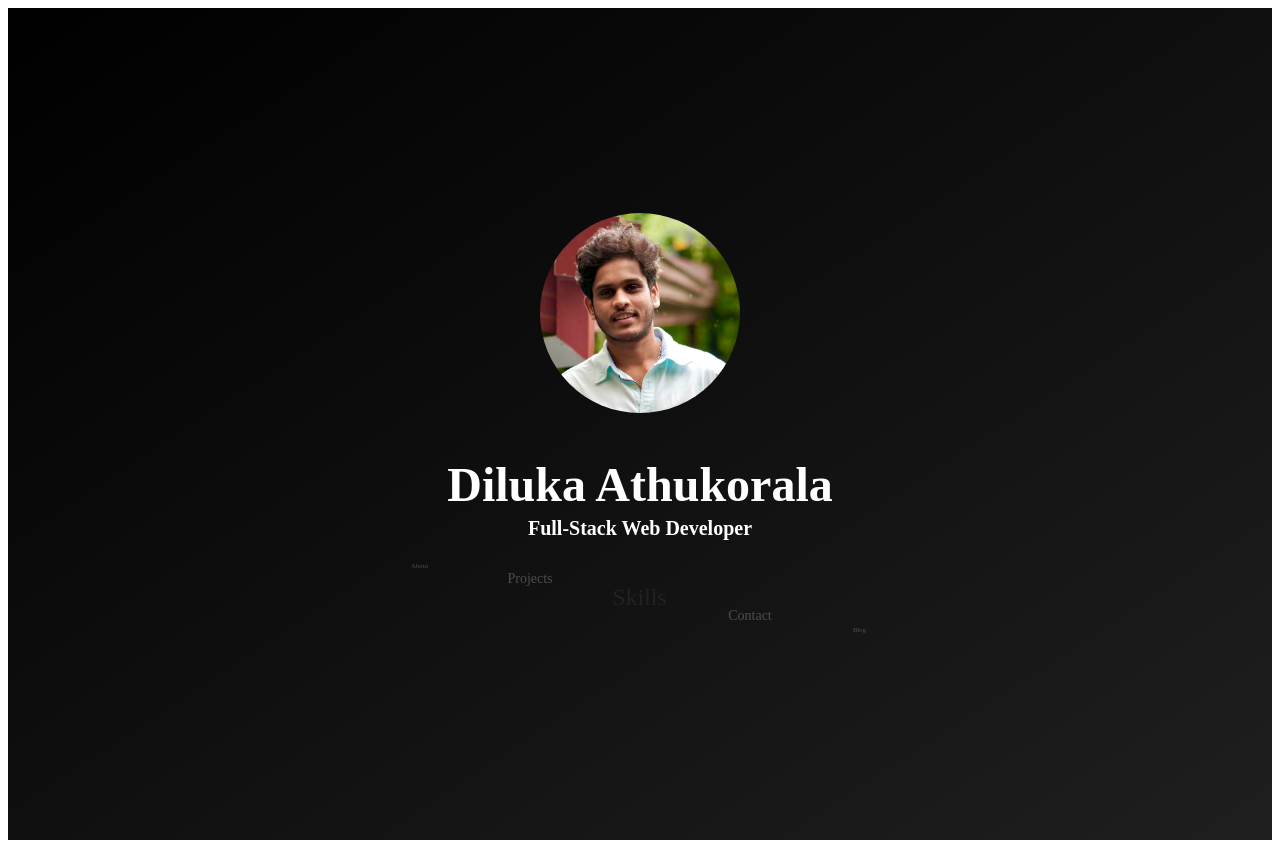
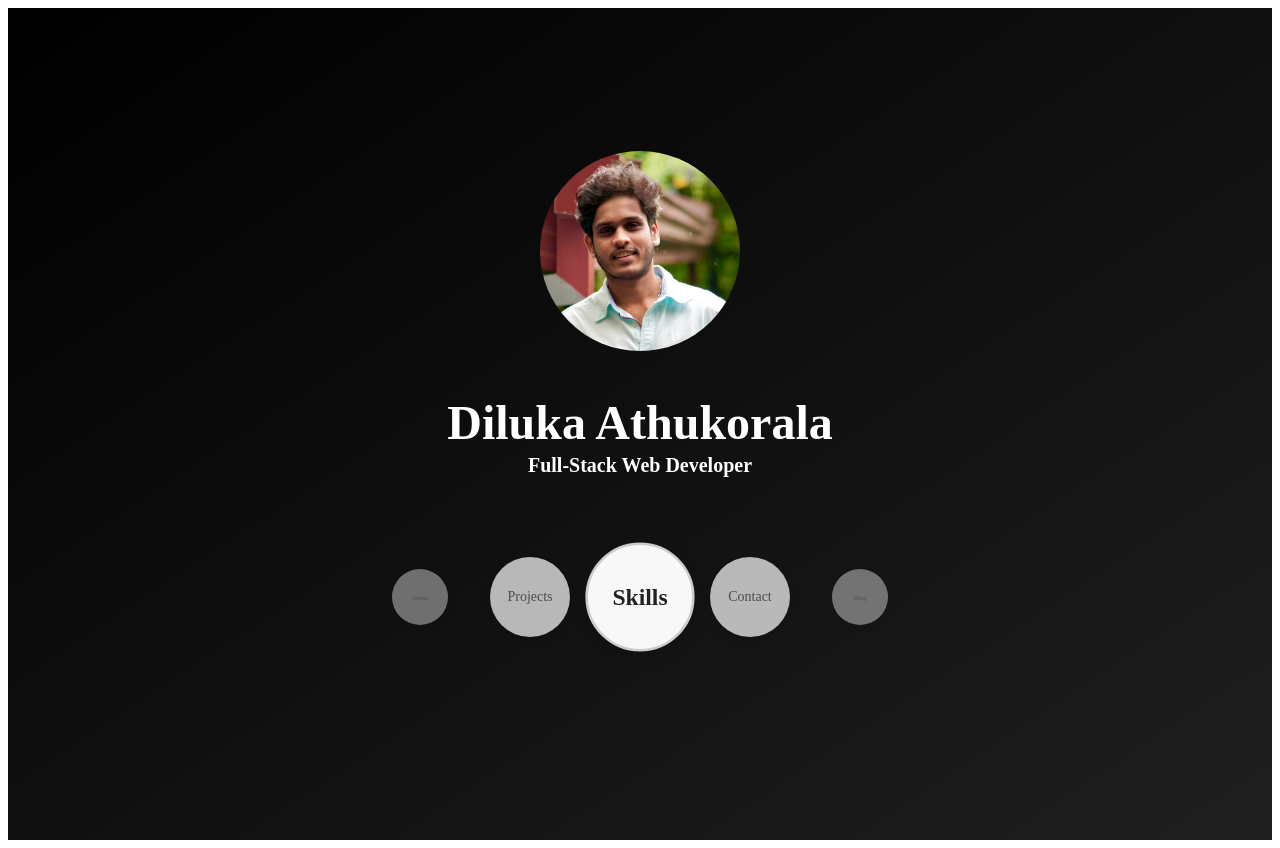
Before and after one commit to dilukaathukorala/My-Portfolio, a Next.js app: page / in a window 1280 px wide. Built offline with nearby package versions, Linux system fonts and the light colour scheme.

Commit message:
Update navigation css
Increase space between buttons

```diff
--- a/styles/Navbar.css
+++ b/styles/Navbar.css
@@ -1,38 +1,62 @@
-.wheel-wrapper {
+.disc-wrapper {
+  position: relative;
+  width: 100%;
+  height: 200px;
   display: flex;
   justify-content: center;
   align-items: center;
   overflow: hidden;
-  width: 100%;
-  height: 200px;
   touch-action: pan-y;
 }
 
-.wheel-fixed {
+.disc-wheel {
+  position: relative;
   display: flex;
-  gap: 20px;
+  flex-direction: row;
+  align-items: center;
+  height: 100px;
+  width: 100%;
+  justify-content: center;
   transition: transform 0.3s ease;
-  justify-content: center;
-  align-items: center;
 }
 
-.wheel-item {
+.disc-item {
+  position: absolute;
+  width: 80px;
+  height: 80px;
+  border-radius: 50%;
+  background: white;
+  box-shadow: 0 4px 10px rgba(0, 0, 0, 0.15);
   display: flex;
+  align-items: center;
   justify-content: center;
-  align-items: center;
-  border-radius: 50%;
-  background-color: #2ddaf1;
-  color: black;
-  font-weight: bold;
-  transition: transform 0.3s ease, opacity 0.3s ease;
-  text-align: center;
+  transition: all 0.3s ease, transform 0.3s ease, opacity 0.3s ease, color 0.3s ease;
+  cursor: default;
   user-select: none;
 }
 
-.wheel-item.selected {
-  z-index: 2;
+.disc-item.clickable {
+  cursor: pointer;
 }
 
-.wheel-item:not(.selected):not(.clickable) {
-  background-color: #c9f2f7;
+.disc-item.selected {
+  font-weight: bold;
+  background-color: #f8f8f8;
+  border: 2px solid #ccc;
 }
+
+@media (max-width: 600px) {
+  .disc-wrapper {
+    height: 150px;
+  }
+
+  .disc-item {
+    width: 60px;
+    height: 60px;
+    font-size: 12px !important;
+  }
+
+  .disc-item.selected {
+    font-size: 16px !important;
+  }
+}
```
